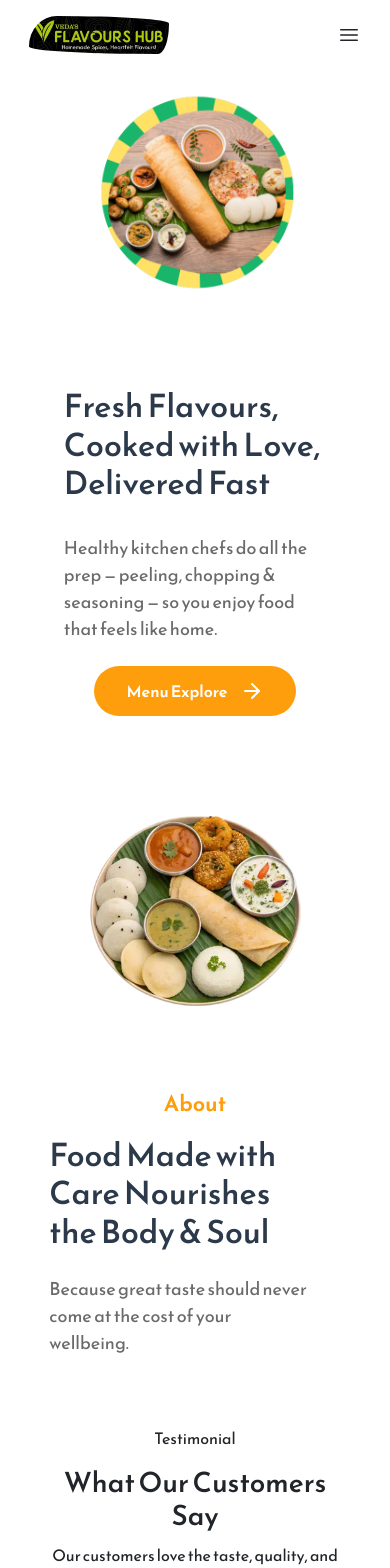
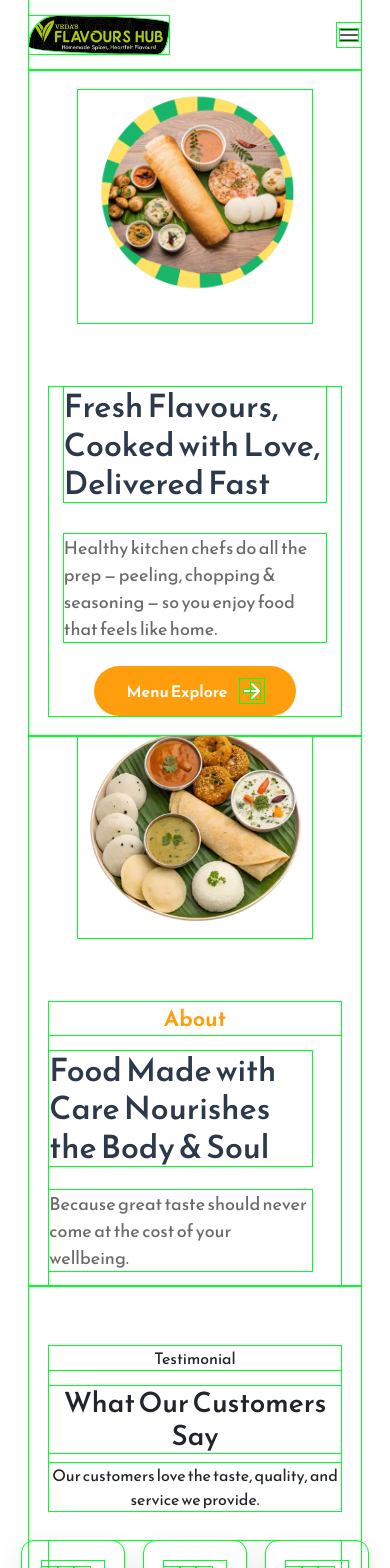
Before and after one commit to VenkateshBoddepalli/VedasWebPage, a React (Create React App) app in the folder Frontend/: page / in a window 390 px wide. Shown: the top 1568 px of the page. Built offline with nearby package versions, Linux system fonts and the light colour scheme.

Commit message:
some styles are changed

```diff
--- a/Frontend/src/App.css
+++ b/Frontend/src/App.css
@@ -4,9 +4,9 @@
   box-sizing: border-box;
   font-family: "Reem Kufi", sans-serif !important;
 }
-/* * {
+* {
   outline: 1px solid rgb(0, 255, 34);
-} */
+}
 img {
   max-width: 100%;
   height: auto;
@@ -700,7 +700,7 @@ nav a.active {
     cursor: pointer;
   }
   .about-section-container {
-    margin-top: 5rem !important;
+    margin-top: 0px !important;
   }
   .about-buttons-container {
     justify-content: center;
@@ -722,7 +722,7 @@ nav a.active {
     margin-right: 0rem !important;
   }
   .work-section-wrapper {
-    margin-top: 5rem !important;
+    margin-top: 0px !important;
   }
   .work-section-bottom {
     margin-top: 1rem !important;
@@ -773,6 +773,12 @@ nav a.active {
   .work-section-top h1 {
     max-width: 700px !important;
   }
+  .form-box {
+    margin-top: 0px !important;
+  }
+  .contact-left {
+    margin-top: 0px !important;
+  }
 }
 @media (max-width: 768px) {
   .about-section-container {
@@ -782,7 +788,7 @@ nav a.active {
 
   .about-section-image-container {
     /* margin: 0; */
-    margin-top: 280px;
+    margin-top: 270px;
   }
 
   .about-background-image-container {
```
